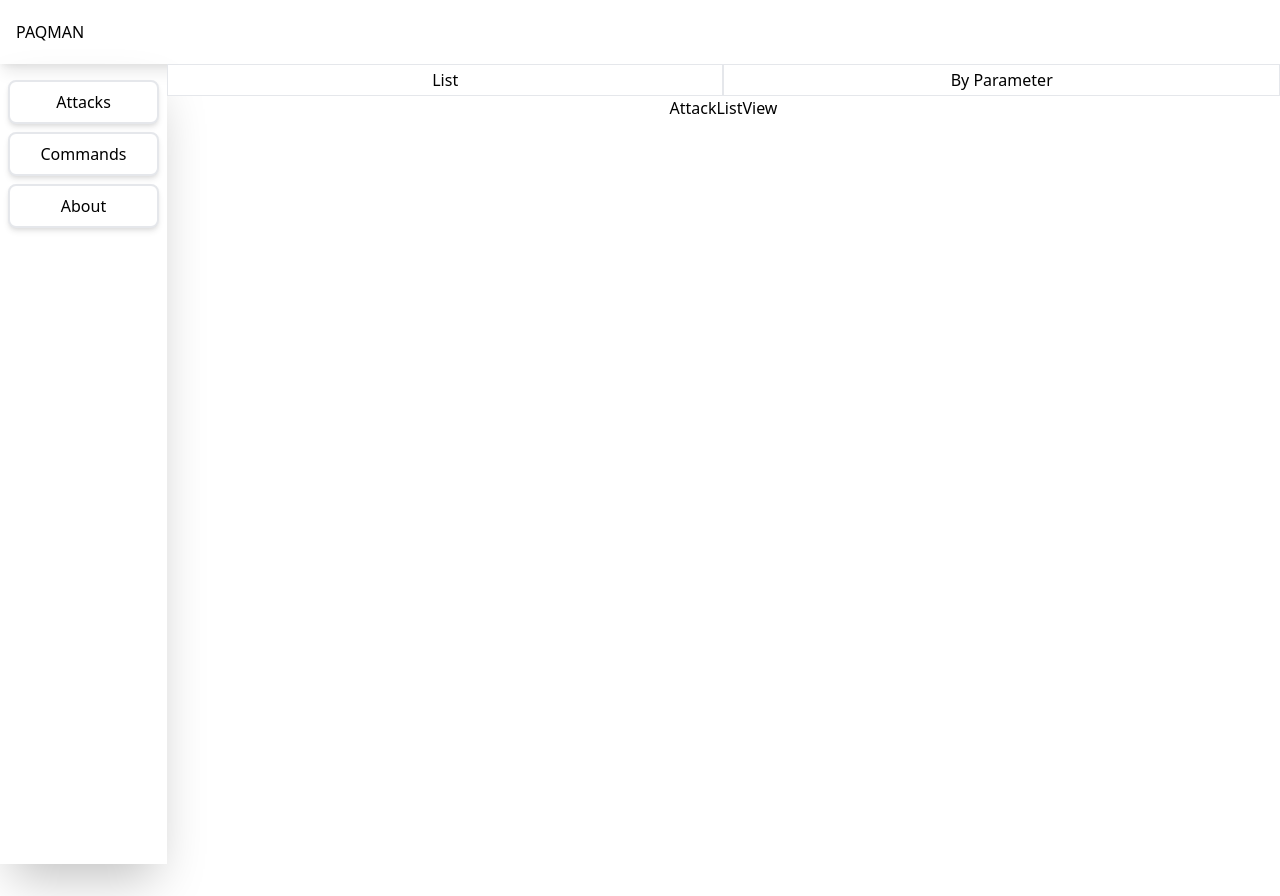
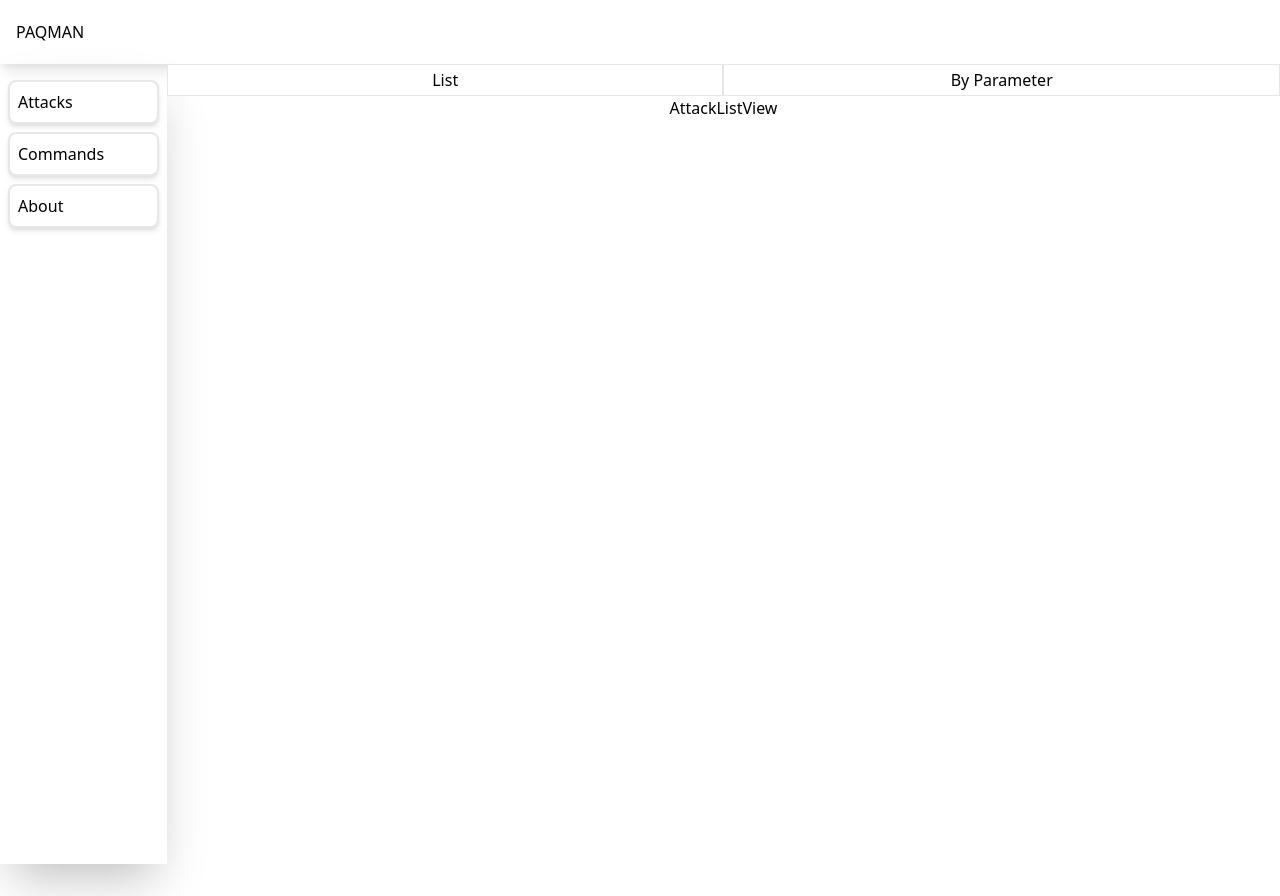
Before and after one commit to paqman-project/paqman, a React (Create React App) app in the folder frontend/: page / in a window 1280 px wide. Built offline with nearby package versions, Linux system fonts and the light colour scheme.

Commit message:
Highlight active section trial

```diff
--- a/frontend/src/components/SectionButton.js
+++ b/frontend/src/components/SectionButton.js
@@ -1,12 +1,21 @@
-import React from "react"
+import React, {useState} from "react"
 
 export default function SubSectionButton({setView, title}){
+    const [isActive, setActive] = useState(false)
+
+    /*const setActive(){
+        return
+    }*/
+
     return(
         <>
             <div className="bg-white border-2 rounded-lg p-2 mx-2 my-2
                             shadow-md hover:border-gray-500 cursor-pointer content-center"
-                onClick={() => setView(title)}>
-                <h1 className="text-center ">{title}</h1>
+                onClick={() => {
+                    setView(title)
+                    setActive(true)
+                }}>
+                <h1 className="text-center}">{title}</h1>
             </div>
         </>
     )
--- a/frontend/src/container/AttackView.js
+++ b/frontend/src/container/AttackView.js
@@ -4,7 +4,7 @@ import AttackListView from "./AttackListView"
 import AttackByParameterView from "./AttackByParameterView"
 
 export default function AttackView(){
-    const [ view, setView ] = useState("List")
+    const [view, setView] = useState("List")
 
     function selectView(){
         switch (view) {
```
